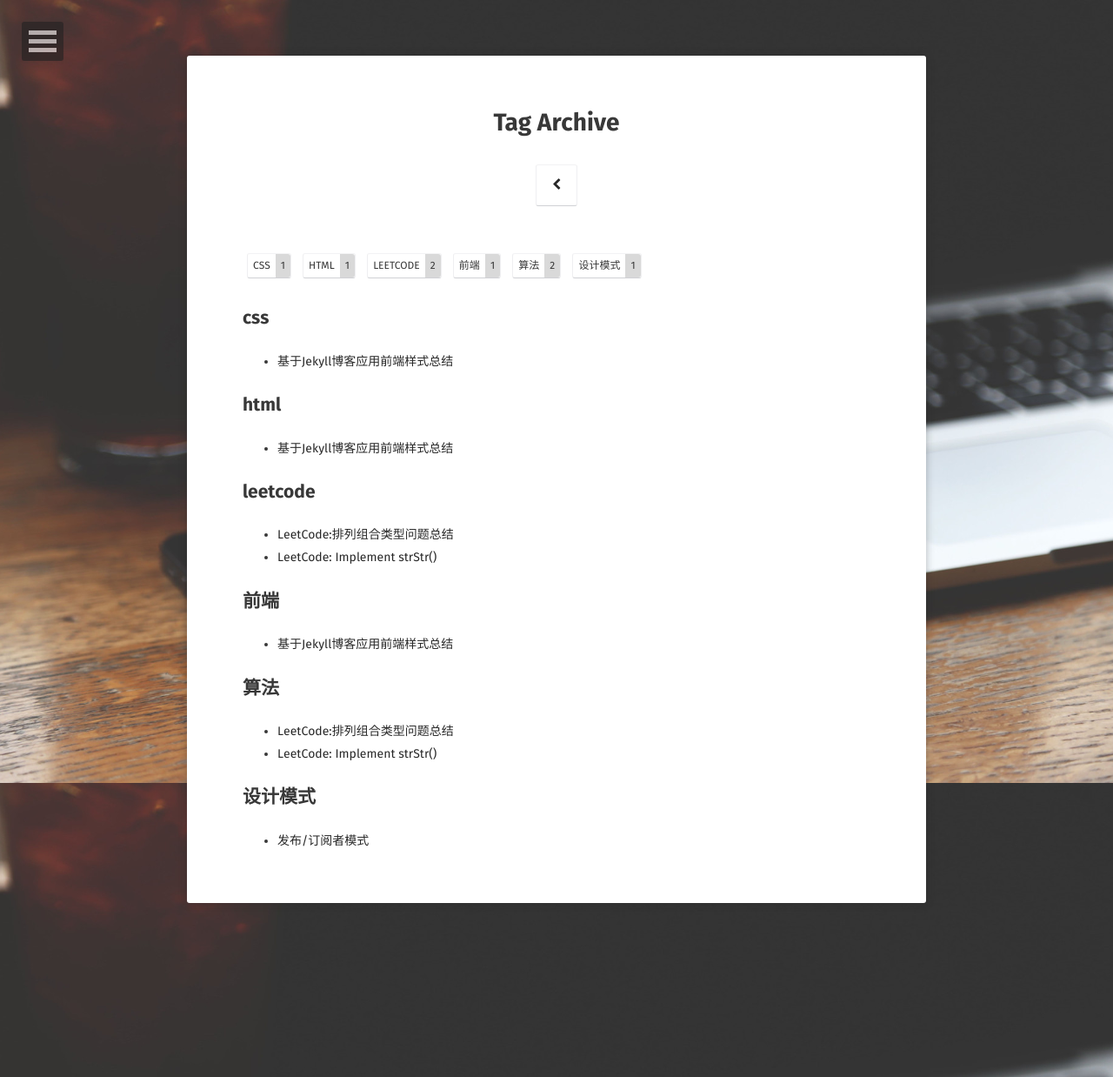
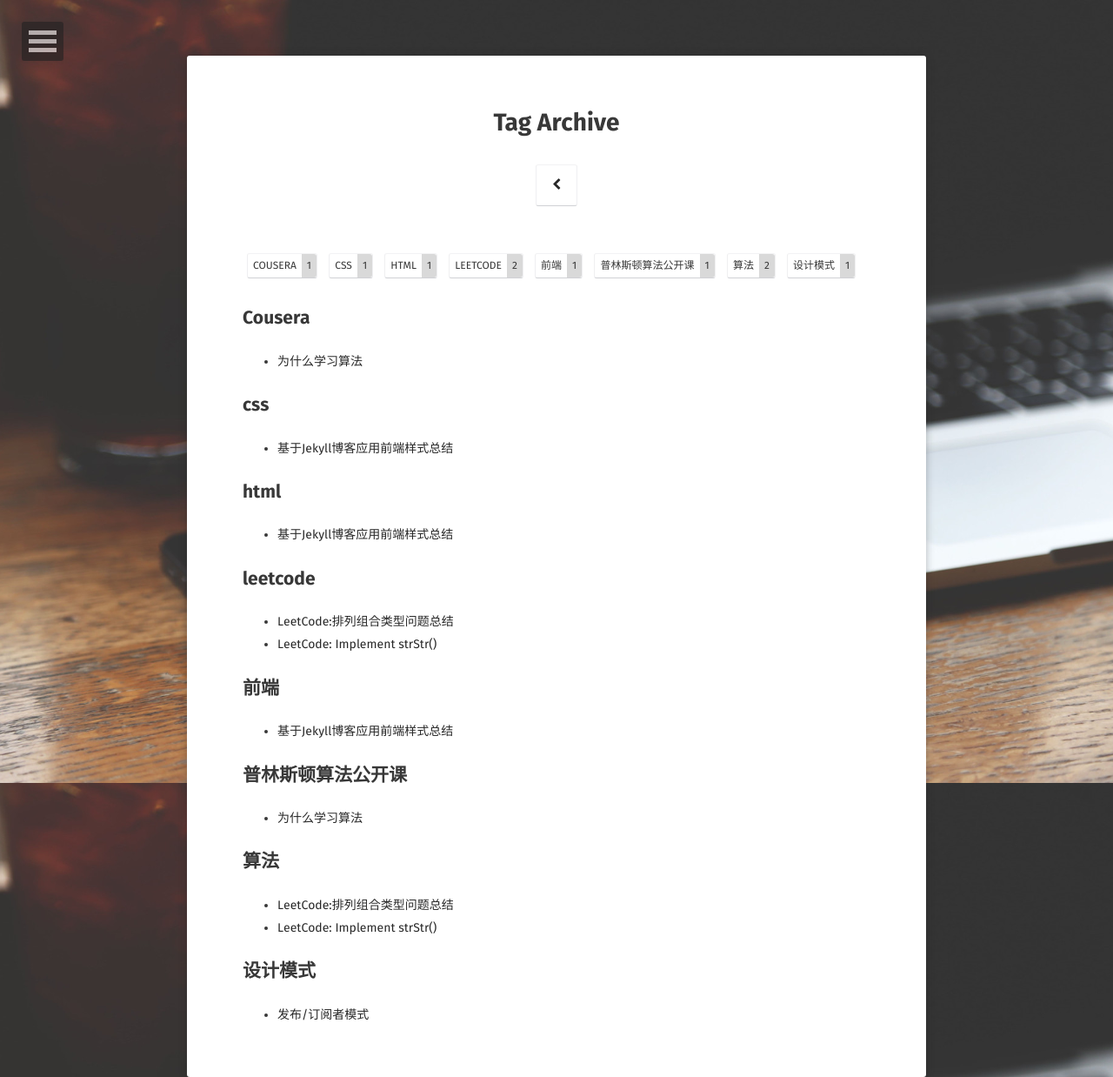
Before and after one commit to pglost/pglost.github.io, a Jekyll site: the page built from tags/index.html, in a window 1280 px wide. Shown: the whole page at 87% size. Built offline with Jekyll 4.4.1, drawn with Linux system fonts in a browser that asks for light colours; some web fonts are replaced; comment, search, counter and statistics services are not loaded; part of the change alters nothing that is shown.

Commit message:
add posts

```diff
--- a/_includes/nav.html
+++ b/_includes/nav.html
@@ -88,7 +88,7 @@
 			<li>
 				<a href="#">文章</a>
 				<ul class="dl-submenu">
-					<li><a href="{{ site.url }}/posts/">文章</a></li>
+					<li><a href="{{ site.url }}/posts/">列表</a></li>
 					<li><a href="{{ site.url }}/tags/">标签</a></li>
 				</ul>
 			</li>
--- /dev/null
+++ b/_posts/2018-02-07-why-study-algorithms.md
@@ -0,0 +1,57 @@
+---
+layout: post
+title:  "为什么学习算法"
+date:   2018-02-07 14:31:54
+tag:
+- 普林斯顿算法公开课
+- Cousera
+---
+
+* content
+{:toc}
+
+## 算法产生的影响广泛而深远 ##
+
+- **互联网**：搜索，包路由，分布式文件共享
+- **生物学**：人类基因组项目，蛋白质合成
+- **计算机**：集成电路布线，文件系统，编译器
+- **计算机图像**：影片，视频游戏，虚拟现实
+- **安全**：手机，电子商务，投票机
+- **多媒体**：MP3，JPG，Divx，HDTV，面部识别
+- **社交网络**：推荐，新闻订阅，广告
+- **物理学**：N-body仿真，粒子碰撞仿真
+
+
+
+## 站在巨人的肩膀 ##
+- 算法的研究最早可以追溯到欧几里得。
+- 19世纪30年代，丘奇-图灵正式提出算法这一概念。
+- 许多新的算法正在被提出。
+
+## 解决难以解决的问题 ##
+- 网络的连通性。
+
+## 智慧的碰撞 ##
+> “ For me, great algorithms are the poetry of computation. Just like verse, they can be terse, allusive, dense, and even mysterious. But once unlocked, they cast a brilliant new light on some
+aspect of computing. ” — Francis Sullivan
+>  “ An algorithm must be seen to be believed. ” — Donald Knuth
+
+## 正在取代数学模型 ##
+- 20世纪的科学研究-基于公式
+
+\[ E = mc^{2} \]
+
+
+- 21世纪的科学研究-基于算法
+
+~~~ java
+for (double t = 0.0; true; t = t + dt)
+  for (int i = 0; i < N; i++)
+    {
+    bodies[i].resetForce();
+    for (int j = 0; j < N; j++)
+       if (i != j)
+          bodies[i].addForce(bodies[j]);
+    }
+~~~
+## 有趣而且能挣钱 ##
```
